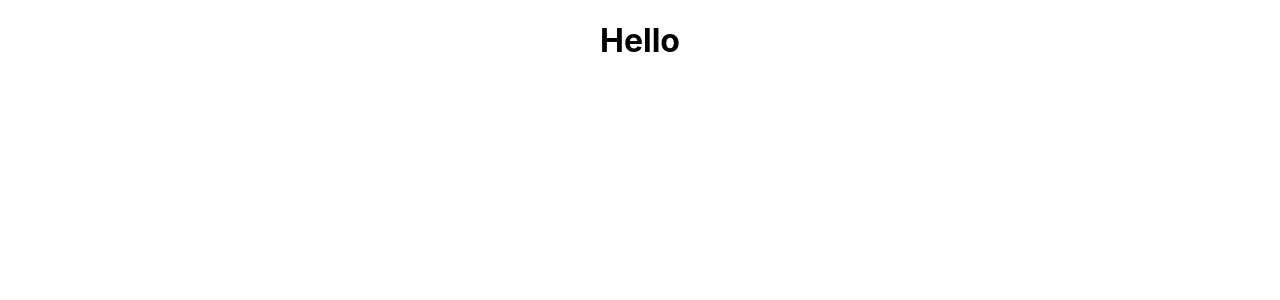
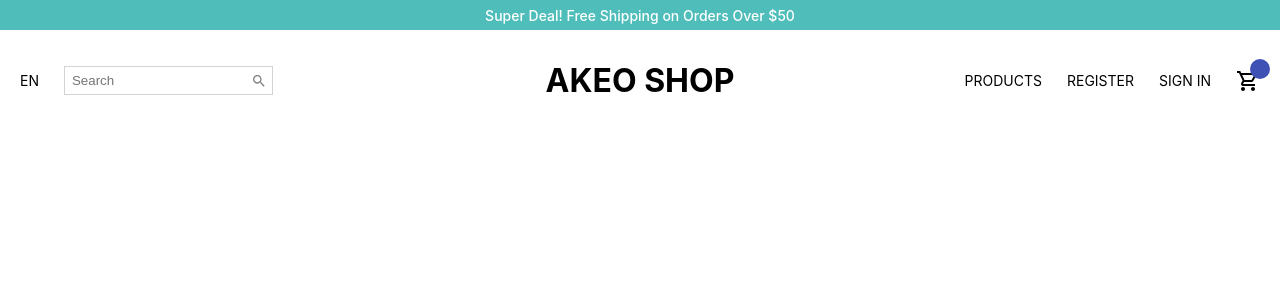
Before and after one commit to Fribiro/Akeo-Fashion-Ecommerce, a React (Create React App) app in the folder akeo-ecommerce/: page / in a window 1280 px wide. Shown: the top 300 px of the page. Built offline with nearby package versions, Linux system fonts and the light colour scheme.

Commit message:
added the navbar and announcement

```diff
--- a/akeo-ecommerce/package.json
+++ b/akeo-ecommerce/package.json
@@ -3,12 +3,16 @@
   "version": "0.1.0",
   "private": true,
   "dependencies": {
+    "@material-ui/core": "^4.12.3",
+    "@material-ui/icons": "^4.11.2",
     "@testing-library/jest-dom": "^5.16.2",
     "@testing-library/react": "^12.1.2",
     "@testing-library/user-event": "^13.5.0",
+    "material-ui-icons": "^1.0.0-beta.36",
     "react": "^17.0.2",
     "react-dom": "^17.0.2",
     "react-scripts": "5.0.0",
+    "styled-components": "^5.3.3",
     "web-vitals": "^2.1.4"
   },
   "scripts": {
--- a/akeo-ecommerce/src/App.js
+++ b/akeo-ecommerce/src/App.js
@@ -1,10 +1,13 @@
 import './App.css';
+import Home from './pages/Home';
 
 function App() {
   return (
-    <div className="App">
-      <h1>Hello</h1>
+    <div>
+      <Home/>
     </div>
+
+
   );
 }
 
--- /dev/null
+++ b/akeo-ecommerce/src/components/navigation/Announcement.js
@@ -0,0 +1,19 @@
+
+import styled from "styled-components";
+
+const Container = styled.div`
+  height: 30px;
+  background-color: #4FBDBA;
+  color: white;
+  display: flex;
+  align-items: center;
+  justify-content: center;
+  font-size: 14px;
+  font-weight: 500;
+`;
+
+const Announcement = () => {
+  return <Container>Super Deal! Free Shipping on Orders Over $50</Container>;
+};
+
+export default Announcement;
--- /dev/null
+++ b/akeo-ecommerce/src/components/navigation/Navbar.js
@@ -0,0 +1,107 @@
+
+
+import { Badge } from "@material-ui/core";
+import { Search, ShoppingCartOutlined } from "@material-ui/icons";
+import React from "react";
+import styled from "styled-components";
+
+
+
+
+const Container = styled.div`
+  height: 60px;
+
+`;
+
+const Wrapper = styled.div`
+  padding: 10px 20px;
+  display: flex;
+  align-items: center;
+  justify-content: space-between;
+
+`;
+
+const Left = styled.div`
+  flex: 1;
+  display: flex;
+  align-items: center;
+`;
+
+const Language = styled.span`
+  font-size: 14px;
+  cursor: pointer;
+
+`;
+
+const SearchContainer = styled.div`
+  border: 0.5px solid lightgray;
+  display: flex;
+  align-items: center;
+  margin-left: 25px;
+  padding: 5px;
+`;
+
+const Input = styled.input`
+  border: none;
+
+`;
+
+const Center = styled.div`
+  flex: 1;
+  text-align: center;
+`;
+
+const Logo = styled.h1`
+  font-weight: bold;
+  fon
+
+
+`;
+const Right = styled.div`
+  flex: 1;
+  display: flex;
+  align-items: center;
+  justify-content: flex-end;
+
+`;
+
+const MenuItem = styled.div`
+  font-size: 14px;
+  cursor: pointer;
+  margin-left: 25px;
+
+`;
+
+const Navbar = () => {
+
+  return (
+    <Container>
+      <Wrapper>
+        <Left>
+          <Language>EN</Language>
+          <SearchContainer>
+            <Input placeholder="Search" />
+            <Search style={{ color: "gray", fontSize: 16 }} />
+          </SearchContainer>
+        </Left>
+        <Center>
+          <Logo>AKEO SHOP</Logo>
+        </Center>
+        <Right>
+        <MenuItem>PRODUCTS</MenuItem>
+          <MenuItem>REGISTER</MenuItem>
+          <MenuItem>SIGN IN</MenuItem>
+
+          <MenuItem>
+            <Badge badgeContent color="primary">
+              <ShoppingCartOutlined />
+            </Badge>
+          </MenuItem>
+
+        </Right>
+      </Wrapper>
+    </Container>
+  );
+};
+
+export default Navbar;
--- /dev/null
+++ b/akeo-ecommerce/src/pages/Home.js
@@ -0,0 +1,14 @@
+import React from 'react'
+import Announcement from '../components/navigation/Announcement'
+import Navbar from '../components/navigation/Navbar'
+
+const Home = () => {
+  return (
+    <div>
+      <Announcement></Announcement>
+      <Navbar></Navbar>
+    </div>
+  )
+}
+
+export default Home
```
Also changed, not shown: akeo-ecommerce/src/components/navigation/Nav.js (deleted, +0 -9 lines), akeo-ecommerce/src/pages/Homepage.js (deleted, +0 -9 lines), 1 other file (tests, documents, lock files or other folders).
